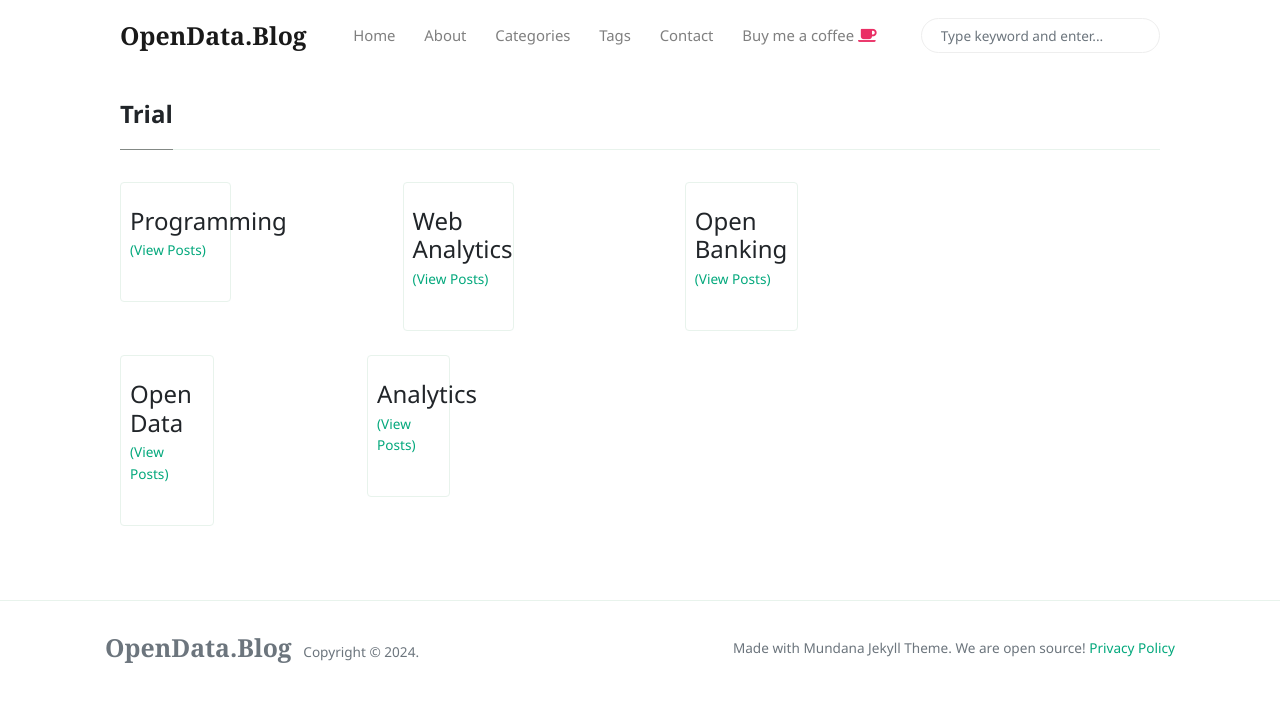
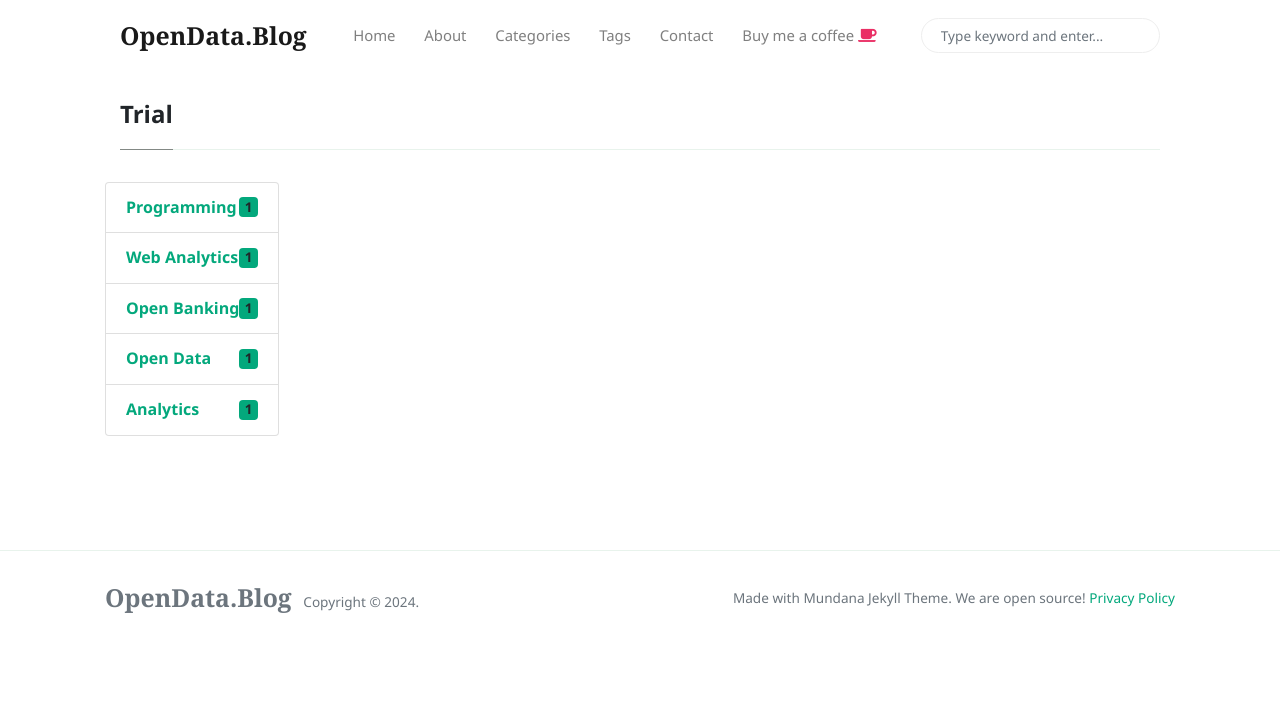
Before and after one commit to victorjohnsonk/victorjohnsonblog.github.io, a Jekyll site: the page built from _pages/trial.html, in a window 1280 px wide. Shown: the top 702 px of the page. Built offline with Jekyll 4.4.1, drawn with Linux system fonts in a browser that asks for light colours; nearby versions of some CDN libraries.

Commit message:
Update trial.html

```diff
--- a/_pages/trial.html
+++ b/_pages/trial.html
@@ -7,17 +7,16 @@ permalink: "/trial"
 <div class="container">
 <h4 class="font-weight-bold spanborder"><span>{{page.title}}</span></h4>
     <div class="row gap-y listrecent listrecent listauthor">
+        <ul class="list-group">
     {% for category in site.categories %}
-        <a href="{{site.baseurl}}/categories?id={{ category[0] | downcase }}">
-        <div class="col-lg-6 mb-4">
-            <div class="p-4 border rounded">
-            <div class="row">
-            <h4 class="text-dark mb-0"> {{ category[0] }} </h4>
-            <small class="d-inline-block mt-1 mb-3 font-weight-normal">(View Posts)</small>
-            </div>
-            </div>
-            </div>
-        </a>
+
+        <li class="list-group-item d-flex justify-content-between align-items-center">
+            <a href="{{site.baseurl}}/categories?id={{ category[0] | downcase }}"><b>
+    {{ category[0] }} </b>
+                 </a>
+    <span class="badge bg-primary rounded-pill">1</span>
+  </li>
     {% endfor %}
+            </ul>
     </div>
 </div>
```
